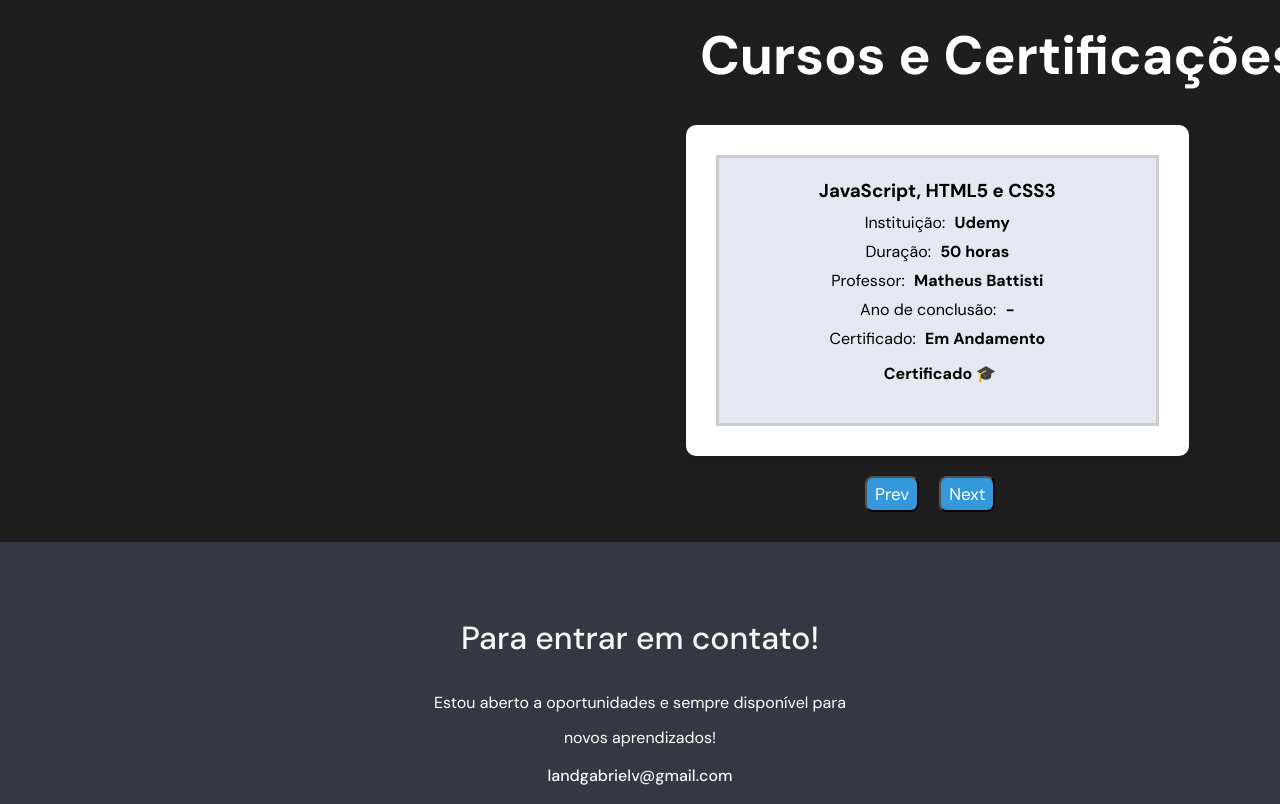
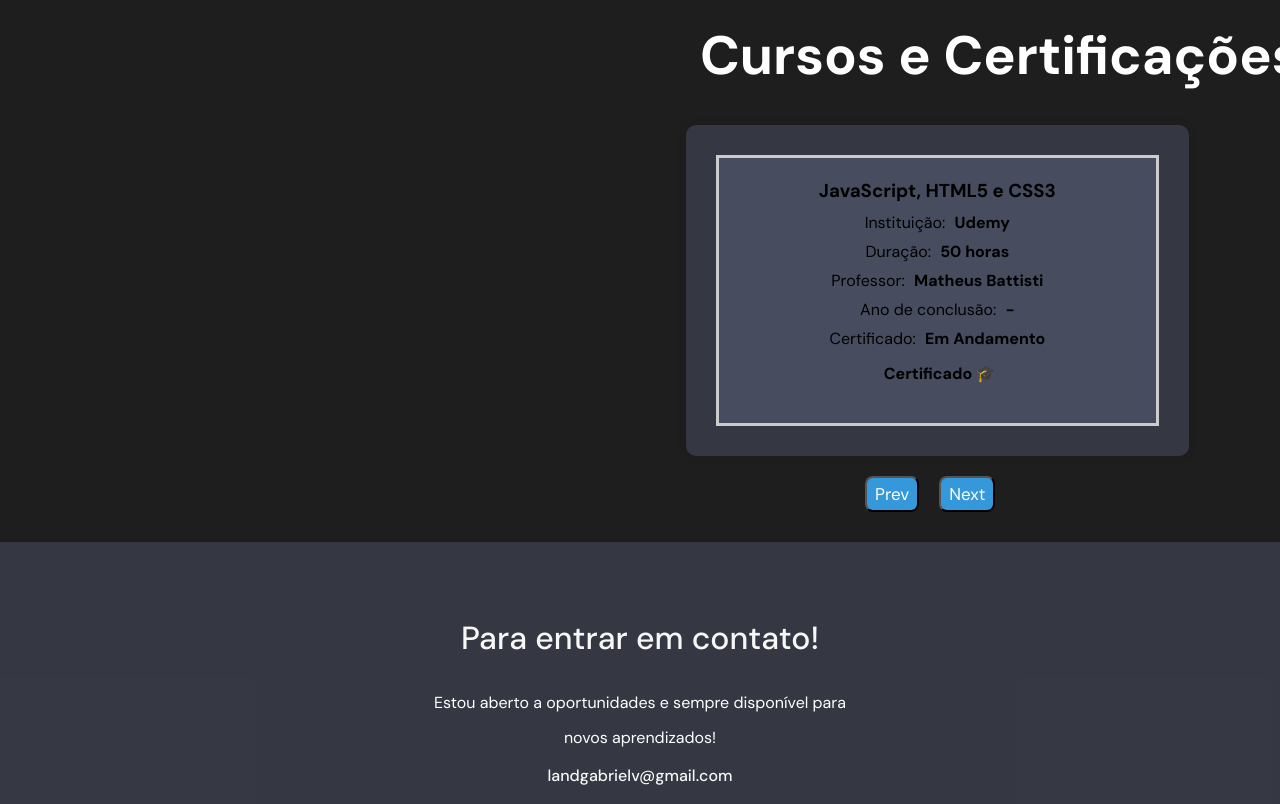
Before and after one commit to LandGabriel/portf-land, a plain HTML site: page index.html in a window 1280 px wide. Shown: the part 4660-5464 px from the top of the page. Drawn offline with Linux system fonts and the light colour scheme; a script that the page names is missing.

Commit message:
Update estilo.css

```diff
--- a/css/estilo.css
+++ b/css/estilo.css
@@ -502,7 +502,7 @@ section a {
   align-items: center;
   width: 80%;
   max-width: 800px;
-  background-color: #ffffff;
+  background-color: #8B96C538;
   padding: 20px;
   border-radius: 10px;
   box-shadow: 0 0 10px rgba(0, 0, 0, 0.1);
```
